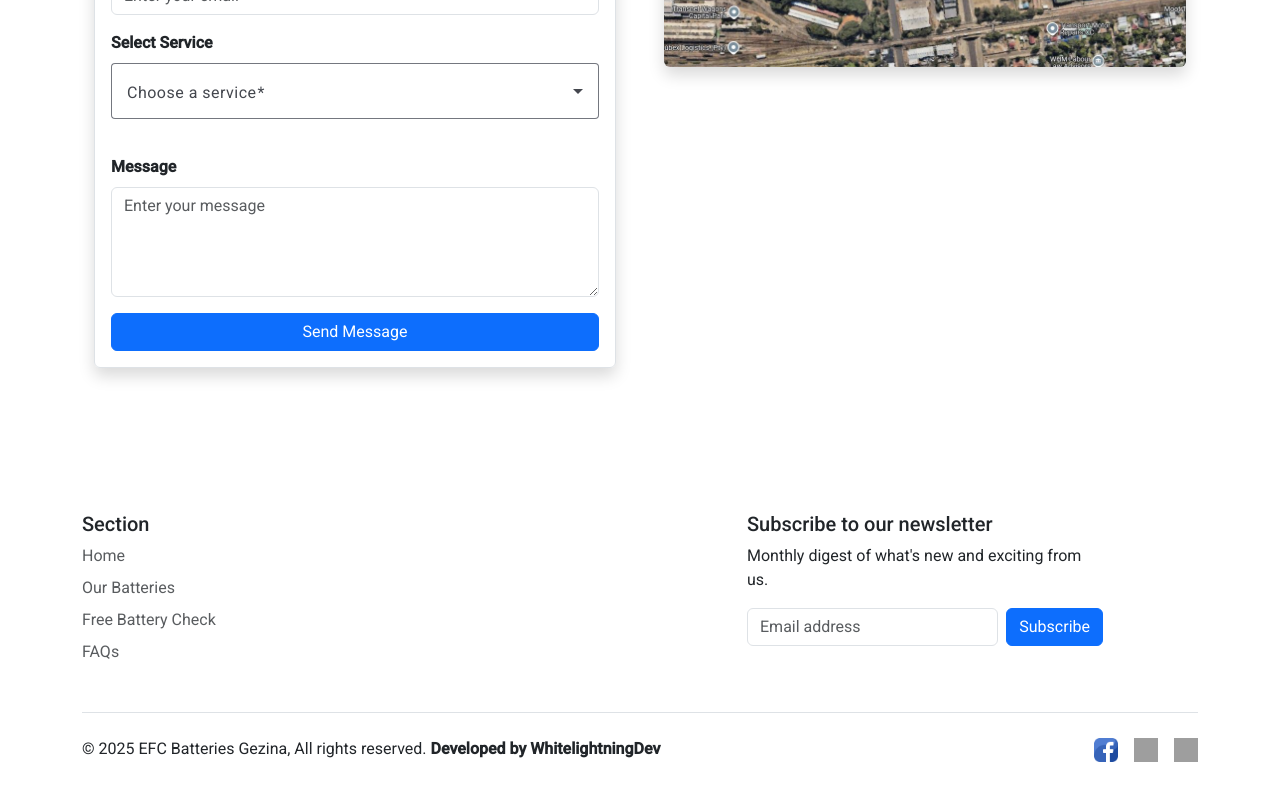
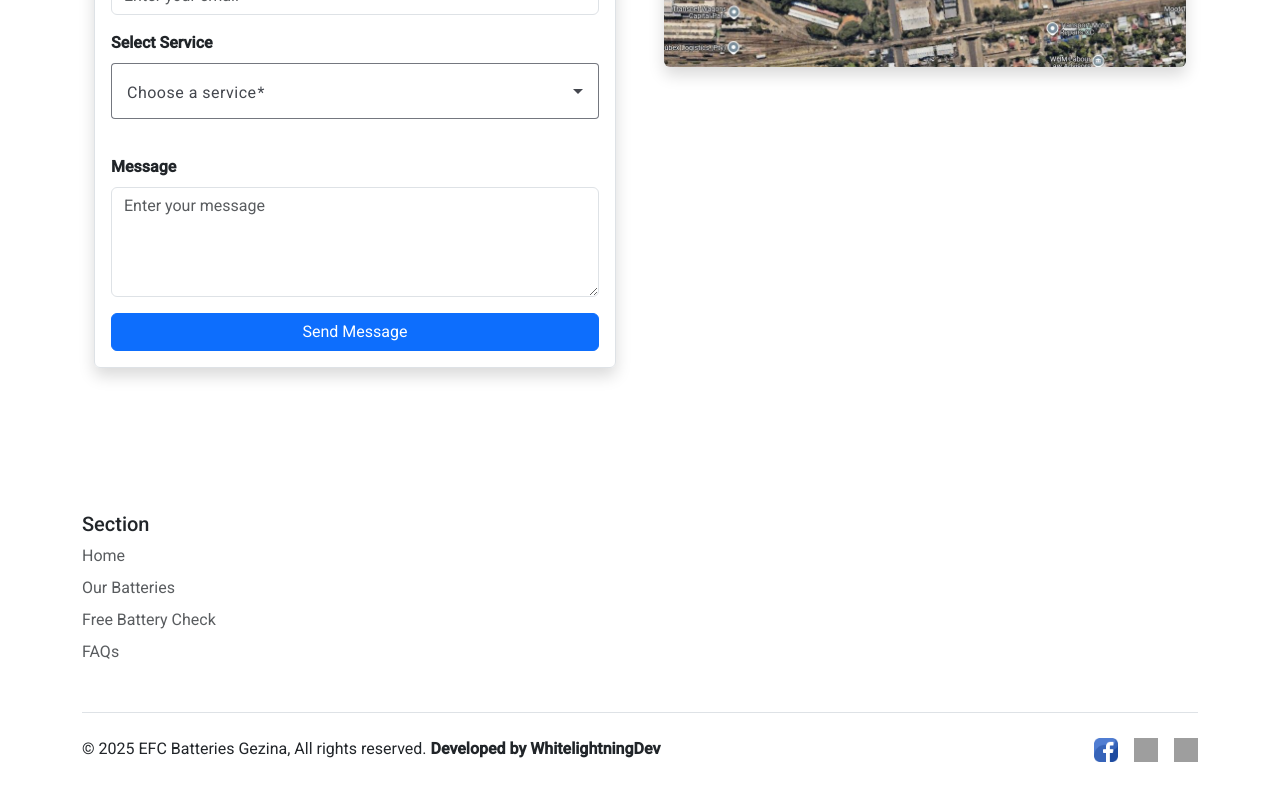
Before and after one commit to WhitelightningDev/EFC-Batteries, an Angular app: page / in a window 1280 px wide. Shown: the part 1627-2427 px from the top of the page. Built offline with nearby package versions, Linux system fonts and the light colour scheme; grey boxes are pictures that could not be loaded.

Commit message:
hid the subscibe component in the footer

```diff
--- a/src/app/components/footer/footer.component.html
+++ b/src/app/components/footer/footer.component.html
@@ -13,7 +13,7 @@
 
 
 
-      <div class="col-lg-4 offset-md-5 mb-3">
+      <!-- <div class="col-lg-4 offset-md-5 mb-3">
         <form>
           <h5>Subscribe to our newsletter</h5>
           <p>Monthly digest of what's new and exciting from us.</p>
@@ -23,7 +23,7 @@
             <button class="btn btn-primary" type="button">Subscribe</button>
           </div>
         </form>
-      </div>
+      </div> -->
     </div>
 
     <div class="d-flex flex-column flex-sm-row justify-content-between py-4 my-4 border-top">
```
